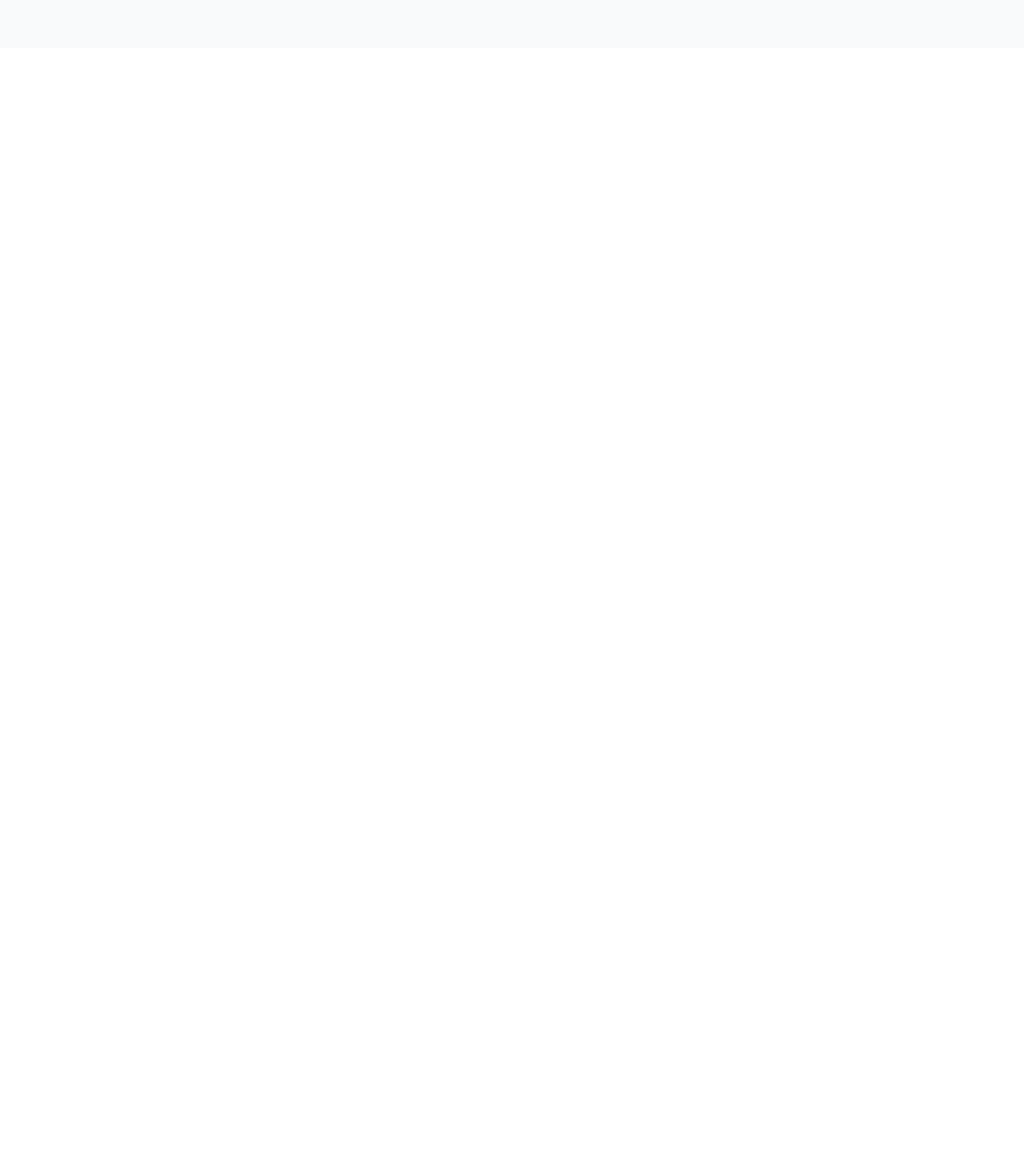
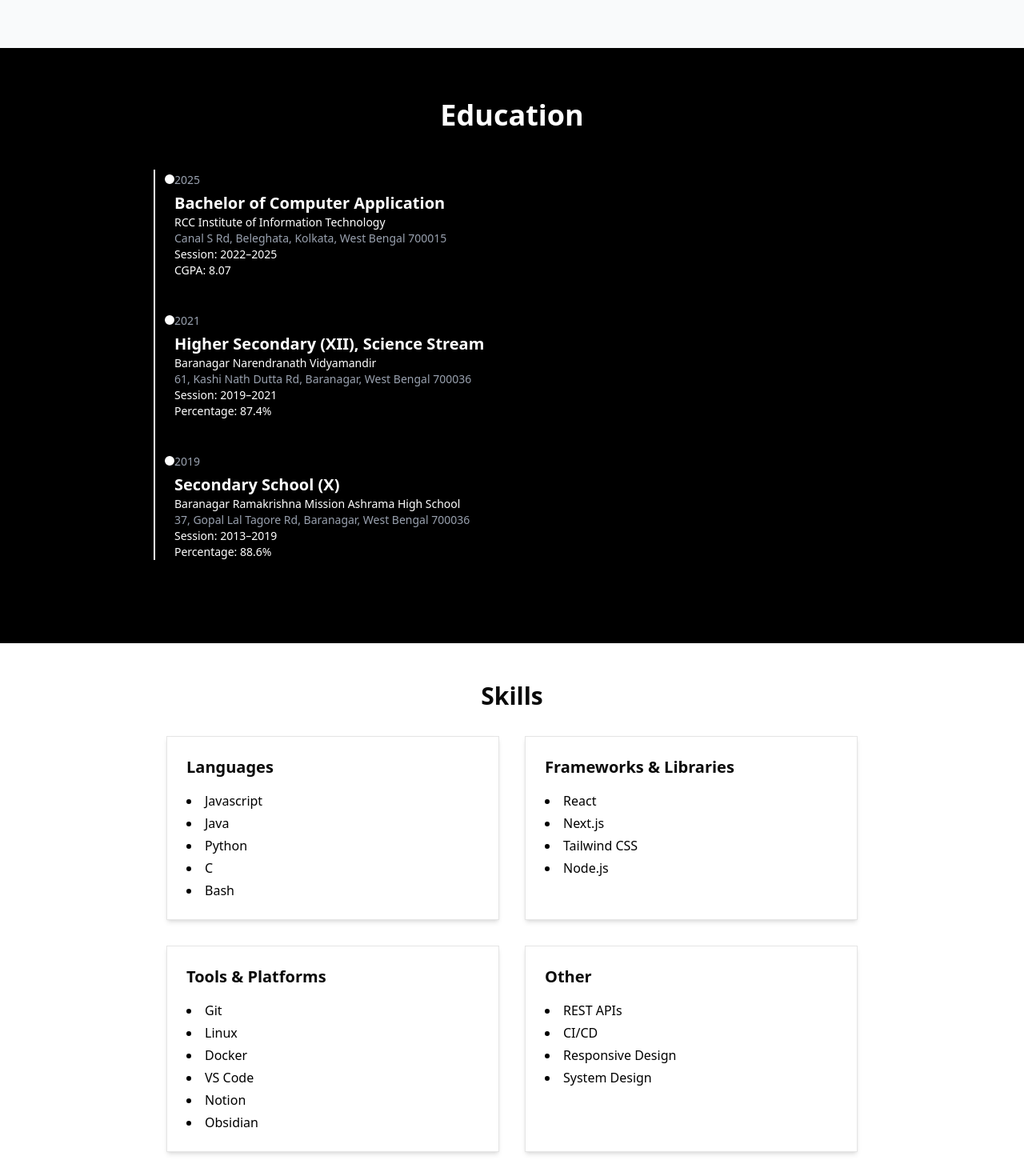
Before and after one commit to sattwik742/myportfolio, a Next.js app: page / in a window 1280 px wide. Shown: the part 800-2270 px from the top of the page at 80% size. Before the commit the page ends 860 px from the top, so only its background shows below. Built offline with nearby package versions, Linux system fonts and the light colour scheme.

Commit message:
Fifth Commit

```diff
--- a/app/globals.css
+++ b/app/globals.css
@@ -45,8 +45,6 @@
 
 :root {
   --radius: 0.625rem;
-  --background: oklch(1 0 0);
-  --foreground: oklch(0.145 0 0);
   --card: oklch(1 0 0);
   --card-foreground: oklch(0.145 0 0);
   --popover: oklch(1 0 0);
@@ -76,6 +74,8 @@
   --sidebar-accent-foreground: oklch(0.205 0 0);
   --sidebar-border: oklch(0.922 0 0);
   --sidebar-ring: oklch(0.708 0 0);
+  --background: oklch(1 0 0);
+  --foreground: oklch(0.145 0 0);
 }
 
 .dark {
--- a/app/page.tsx
+++ b/app/page.tsx
@@ -1,13 +1,20 @@
 // Importing Navbar Component
 import Navbar from "@/components/Navbar/Navbar";
 // Importing Hero Section
-import Hero from "@/components/About/About";
+import About from "@/components/About/About";
+// Importing Education Section
+import Education from "@/components/Education/Education";
+// Importing Skills Section
+import Skills from "@/components/Skills/Skills";
+
 
 export default function Home() {
   return (
     <main>
       <Navbar />
-      <Hero />
+      <About />
+      <Education />
+      <Skills />
     </main>
   );
 }
--- a/components/About/About.tsx
+++ b/components/About/About.tsx
@@ -1,11 +1,11 @@
 import Image from "next/image";
 
-export default function Hero() {
+export default function About() {
   return (
     <section className="min-h-screen flex items-center justify-center bg-gray-50 px-6">
       <div className="flex flex-col items-center text-center">
         {/* Profile Image */}
-        <div className="w-50 h-50 relative mb-6">
+        <div className="w-60 h-60 relative mb-6">
           <Image
             src="/images/profile.jpeg"
             alt="My Profile Image"
--- a/components/Education/Education.tsx
+++ b/components/Education/Education.tsx
@@ -0,0 +1,53 @@
+export default function Education() {
+  const educationData = [
+    {
+      year: "2025",
+      title: "Bachelor of Computer Application",
+      institution: "RCC Institute of Information Technology",
+      location: "Canal S Rd, Beleghata, Kolkata, West Bengal 700015",
+      session: "2022–2025",
+      cgpa: "8.07",
+    },
+    {
+      year: "2021",
+      title: "Higher Secondary (XII), Science Stream",
+      institution: "Baranagar Narendranath Vidyamandir",
+      location: "61, Kashi Nath Dutta Rd, Baranagar, West Bengal 700036",
+      session: "2019–2021",
+      percentage: "87.4%",
+    },
+    {
+      year: "2019",
+      title: "Secondary School (X)",
+      institution: "Baranagar Ramakrishna Mission Ashrama High School",
+      location: "37, Gopal Lal Tagore Rd, Baranagar, West Bengal 700036",
+      session: "2013–2019",
+      percentage: "88.6%",
+    },
+  ];
+
+  return (
+    <section id="education" className="bg-black text-white py-16 px-6">
+      <div className="max-w-4xl mx-auto">
+        <h2 className="text-4xl font-bold text-center mb-12">Education</h2>
+
+        <div className="relative border-l-2 border-white pl-6">
+          {educationData.map((edu, idx) => (
+            <div key={idx} className="mb-10 relative">
+
+              {/* Timeline Dot */}
+              <div className="absolute -left-[14px] top-1 w-4 h-4 bg-white rounded-full border-2 border-black"></div>
+              <span className="text-sm text-gray-400">{edu.year}</span>
+              <h3 className="text-xl font-semibold mt-1">{edu.title}</h3>
+              <p className="text-sm font-medium">{edu.institution}</p>
+              <p className="text-sm text-gray-400">{edu.location}</p>
+              <p className="text-sm">Session: {edu.session}</p>
+              {edu.cgpa && <p className="text-sm">CGPA: {edu.cgpa}</p>}
+              {edu.percentage && <p className="text-sm">Percentage: {edu.percentage}</p>}
+            </div>
+          ))}
+        </div>
+      </div>
+    </section>
+  );
+}
--- a/components/Skills/Skills.tsx
+++ b/components/Skills/Skills.tsx
@@ -0,0 +1,50 @@
+import React from 'react';
+
+type SkillCategory = {
+  title: string;
+  skills: string[];
+};
+
+const skillCategories: SkillCategory[] = [
+  {
+    title: 'Languages',
+    skills: ['Javascript', 'Java', 'Python', 'C', 'Bash'],
+  },
+  {
+    title: 'Frameworks & Libraries',
+    skills: ['React', 'Next.js', 'Tailwind CSS', 'Node.js'],
+  },
+  {
+    title: 'Tools & Platforms',
+    skills: ['Git', 'Linux', 'Docker', 'VS Code', 'Notion', 'Obsidian'],
+  },
+  {
+    title: 'Other',
+    skills: ['REST APIs', 'CI/CD', 'Responsive Design', 'System Design'],
+  },
+];
+
+const Skills: React.FC = () => {
+  return (
+    <section className="max-w-4xl mx-auto py-12 px-4">
+      <h2 className="text-3xl font-bold mb-8 text-center">Skills</h2>
+      <div className="grid gap-8 sm:grid-cols-2 md:grid-cols-2 lg:grid-cols-2">
+        {skillCategories.map((category) => (
+          <div
+            key={category.title}
+            className="p-6 border shadow-md hover:shadow-lg transition"
+          >
+            <h3 className="text-xl font-semibold mb-4">{category.title}</h3>
+            <ul className="list-disc list-inside space-y-1 text-black">
+              {category.skills.map((skill) => (
+                <li key={skill}>{skill}</li>
+              ))}
+            </ul>
+          </div>
+        ))}
+      </div>
+    </section>
+  );
+};
+
+export default Skills;
--- a/package.json
+++ b/package.json
@@ -12,6 +12,7 @@
     "class-variance-authority": "^0.7.1",
     "clsx": "^2.1.1",
     "lucide-react": "^0.536.0",
+    "mini-svg-data-uri": "^1.4.4",
     "motion": "^12.23.12",
     "next": "15.4.5",
     "react": "19.1.0",
```
Also changed, not shown: 1 other file (tests, documents, lock files or other folders).
